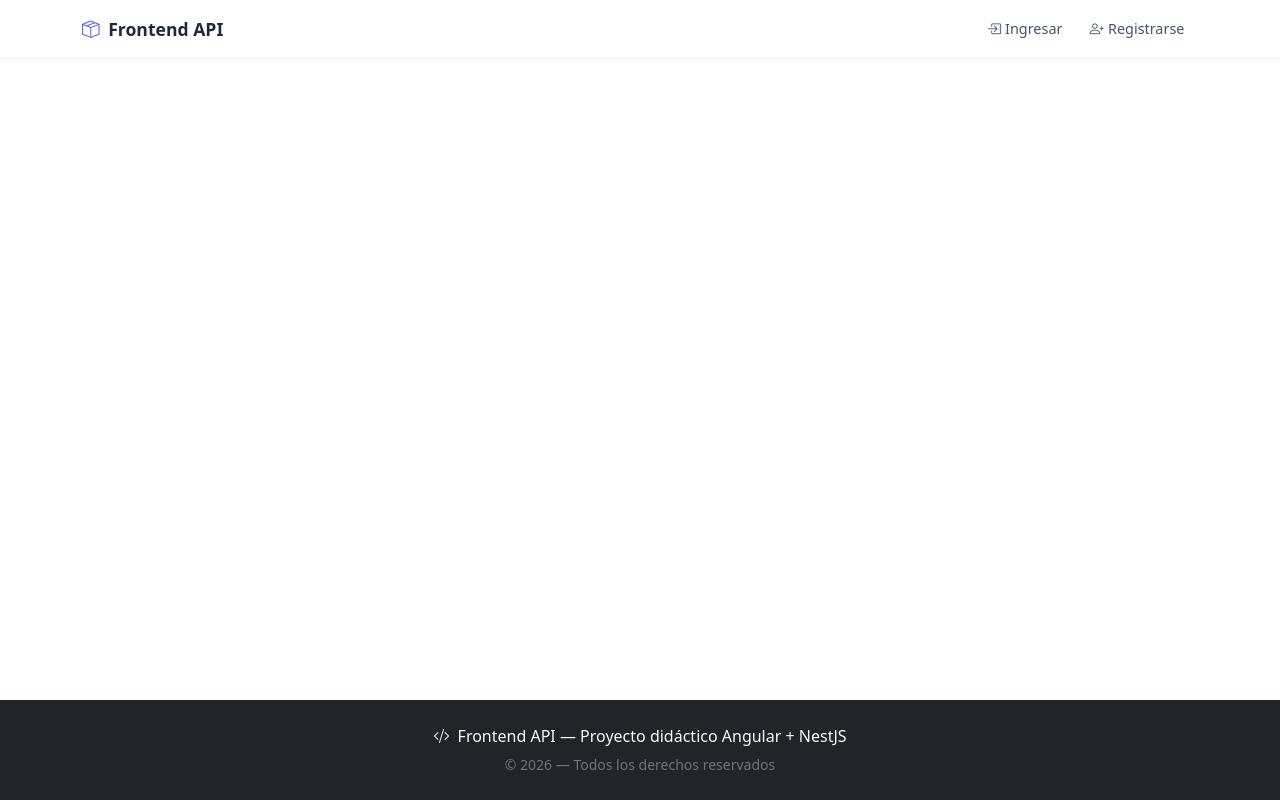
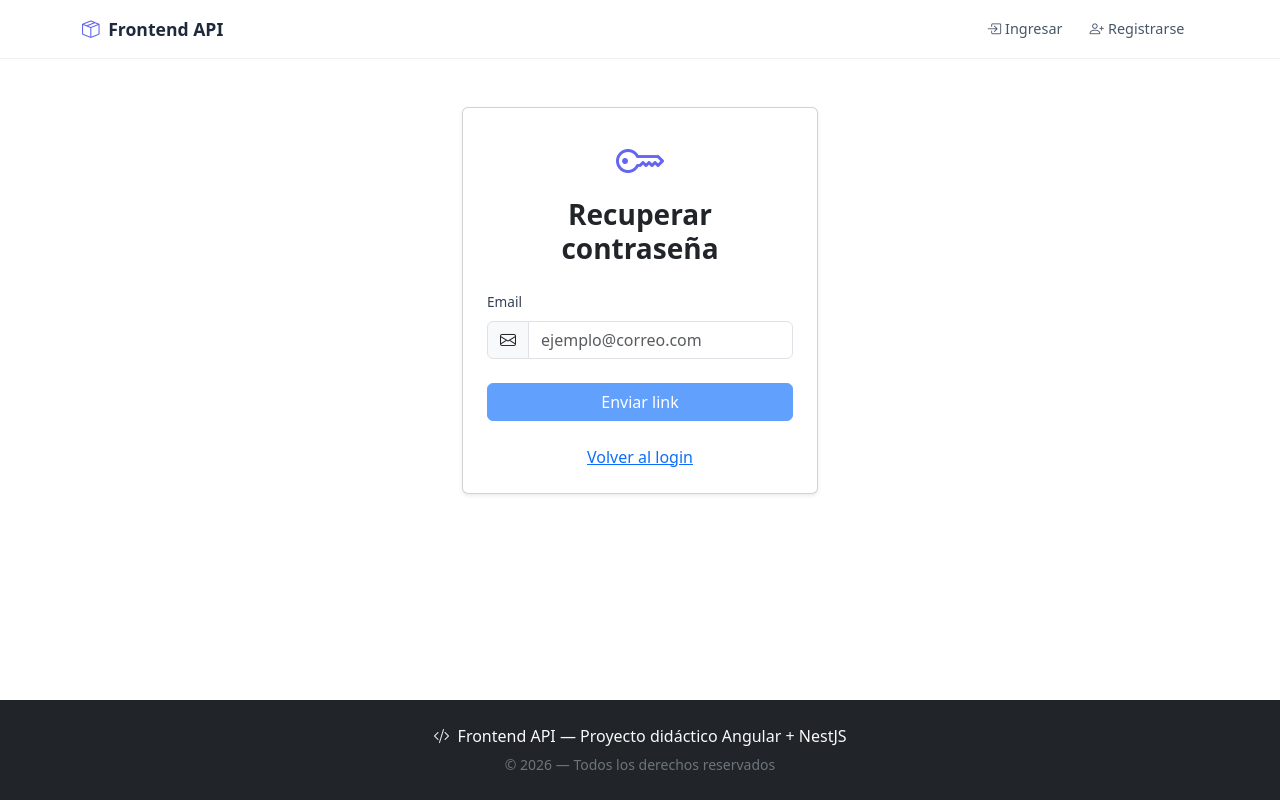
Before and after one commit to Sebastian21334/api-c, an Angular app in the folder front/: page /forgot-password in a window 1280 px wide. Before the commit this address led to /. Built offline with nearby package versions, Linux system fonts and the light colour scheme.

Commit message:
1.4 hecho

```diff
--- a/front/src/app/app.routes.ts
+++ b/front/src/app/app.routes.ts
@@ -49,6 +49,13 @@ export const routes: Routes = [
     path: 'verify-email',
     loadComponent: () => import('./pages/verify-email/verify-email').then((m) => m.VerifyEmailPage),
   },
-
+  {
+    path: 'forgot-password',
+    loadComponent: () => import('./pages/forgot-password/forgot-password').then((m) => m.ForgotPasswordPage),
+  },
+  {
+    path: 'reset-password',
+    loadComponent: () => import('./pages/reset-password/reset-password').then((m) => m.ResetPasswordPage),
+  },
 
 ];
--- /dev/null
+++ b/front/src/app/pages/forgot-password/forgot-password.html
@@ -0,0 +1,59 @@
+<div class="row justify-content-center mt-5">
+    <div class="col-md-5 col-lg-4">
+      <div class="card shadow-sm">
+        <div class="card-body p-4">
+          <div class="text-center mb-4">
+            <i class="bi bi-key display-5" style="color: var(--primary)"></i>
+            <h3 class="mt-2 fw-bold">Recuperar contraseña</h3>
+          </div>
+
+          @if (error) {
+            <div class="alert alert-danger d-flex align-items-center" role="alert">
+              <i class="bi bi-exclamation-triangle me-2"></i>
+              {{ error }}
+            </div>
+          }
+
+          @if (sent()) {
+            <div class="alert alert-success d-flex align-items-center" role="alert">
+              <i class="bi bi-envelope-check me-2"></i>
+              Si el email existe, recibirás un link para recuperar tu contraseña.
+            </div>
+            <p class="text-center mb-0">
+              <a routerLink="/login">Volver al login</a>
+            </p>
+          } @else {
+            <form (ngSubmit)="submit()" #form="ngForm">
+              <div class="mb-4">
+                <label for="email" class="form-label fw-medium">Email</label>
+                <div class="input-group">
+                  <span class="input-group-text"><i class="bi bi-envelope"></i></span>
+                  <input
+                    id="email"
+                    type="email"
+                    class="form-control"
+                    [(ngModel)]="email"
+                    name="email"
+                    required
+                    email
+                    placeholder="ejemplo@correo.com"
+                  />
+                </div>
+              </div>
+
+              <button type="submit" class="btn btn-primary w-100" [disabled]="form.invalid || loading()">
+                @if (loading()) {
+                  <span class="spinner-border spinner-border-sm me-1" role="status"></span>
+                }
+                Enviar link
+              </button>
+            </form>
+
+            <p class="mt-4 text-center text-muted mb-0">
+              <a routerLink="/login">Volver al login</a>
+            </p>
+          }
+        </div>
+      </div>
+    </div>
+  </div>
--- /dev/null
+++ b/front/src/app/pages/forgot-password/forgot-password.ts
@@ -0,0 +1,33 @@
+import { Component, inject, signal } from '@angular/core';
+import { FormsModule } from '@angular/forms';
+import { RouterLink } from '@angular/router';
+import { firstValueFrom } from 'rxjs';
+import { AuthService } from '../../services/auth.service';
+
+@Component({
+  selector: 'app-forgot-password',
+  imports: [FormsModule, RouterLink],
+  templateUrl: './forgot-password.html',
+  styleUrl: './forgot-password.css',
+})
+export class ForgotPasswordPage {
+  private auth = inject(AuthService);
+
+  email = '';
+  error = '';
+  sent = signal(false);
+  loading = signal(false);
+
+  async submit(): Promise<void> {
+    this.error = '';
+    this.loading.set(true);
+    try {
+      await firstValueFrom(this.auth.forgotPassword(this.email));
+      this.sent.set(true);
+    } catch (err: any) {
+      this.error = err.error?.message || 'Error al enviar el email';
+    } finally {
+      this.loading.set(false);
+    }
+  }
+}
--- a/front/src/app/pages/login/login.html
+++ b/front/src/app/pages/login/login.html
@@ -62,4 +62,22 @@
       </div>
     </div>
   </div>
+  <div class="mb-4">
+    <label for="password" class="form-label fw-medium">Contraseña</label>
+    <div class="input-group">
+      <span class="input-group-text"><i class="bi bi-lock"></i></span>
+      <input
+        id="password"
+        type="password"
+        class="form-control"
+        [(ngModel)]="password"
+        name="password"
+        required
+        placeholder="••••••••"
+      />
+    </div>
+    <div class="text-end mt-1">
+      <a routerLink="/forgot-password" class="small">¿Olvidaste tu contraseña?</a>
+    </div>
+  </div>
 </div>
--- /dev/null
+++ b/front/src/app/pages/reset-password/reset-password.html
@@ -0,0 +1,80 @@
+<div class="row justify-content-center mt-5">
+    <div class="col-md-5 col-lg-4">
+      <div class="card shadow-sm">
+        <div class="card-body p-4">
+          <div class="text-center mb-4">
+            <i class="bi bi-shield-lock display-5" style="color: var(--primary)"></i>
+            <h3 class="mt-2 fw-bold">Nueva contraseña</h3>
+          </div>
+
+          @if (invalidLink()) {
+            <div class="alert alert-danger d-flex align-items-center" role="alert">
+              <i class="bi bi-exclamation-triangle me-2"></i>
+              Link inválido. Volvé a solicitar la recuperación.
+            </div>
+            <p class="text-center mb-0">
+              <a routerLink="/forgot-password">Solicitar nuevo link</a>
+            </p>
+          } @else if (success()) {
+            <div class="alert alert-success d-flex align-items-center" role="alert">
+              <i class="bi bi-check-circle me-2"></i>
+              Contraseña actualizada correctamente.
+            </div>
+            <p class="text-center mb-0">
+              <a routerLink="/login">Ir a iniciar sesión</a>
+            </p>
+          } @else {
+            @if (error) {
+              <div class="alert alert-danger d-flex align-items-center" role="alert">
+                <i class="bi bi-exclamation-triangle me-2"></i>
+                {{ error }}
+              </div>
+            }
+
+            <form (ngSubmit)="submit()" #form="ngForm">
+              <div class="mb-3">
+                <label for="password" class="form-label fw-medium">Nueva contraseña</label>
+                <div class="input-group">
+                  <span class="input-group-text"><i class="bi bi-lock"></i></span>
+                  <input
+                    id="password"
+                    type="password"
+                    class="form-control"
+                    [(ngModel)]="password"
+                    name="password"
+                    required
+                    minlength="8"
+                    placeholder="••••••••"
+                  />
+                </div>
+              </div>
+
+              <div class="mb-4">
+                <label for="confirmPassword" class="form-label fw-medium">Confirmar contraseña</label>
+                <div class="input-group">
+                  <span class="input-group-text"><i class="bi bi-lock-fill"></i></span>
+                  <input
+                    id="confirmPassword"
+                    type="password"
+                    class="form-control"
+                    [(ngModel)]="confirmPassword"
+                    name="confirmPassword"
+                    required
+                    minlength="8"
+                    placeholder="••••••••"
+                  />
+                </div>
+              </div>
+
+              <button type="submit" class="btn btn-primary w-100" [disabled]="form.invalid || loading()">
+                @if (loading()) {
+                  <span class="spinner-border spinner-border-sm me-1" role="status"></span>
+                }
+                Cambiar contraseña
+              </button>
+            </form>
+          }
+        </div>
+      </div>
+    </div>
+  </div>
--- /dev/null
+++ b/front/src/app/pages/reset-password/reset-password.ts
@@ -0,0 +1,57 @@
+import { Component, inject, signal } from '@angular/core';
+import { FormsModule } from '@angular/forms';
+import { ActivatedRoute, Router, RouterLink } from '@angular/router';
+import { firstValueFrom } from 'rxjs';
+import { AuthService } from '../../services/auth.service';
+
+@Component({
+  selector: 'app-reset-password',
+  imports: [FormsModule, RouterLink],
+  templateUrl: './reset-password.html',
+  styleUrl: './reset-password.css',
+})
+export class ResetPasswordPage {
+  private auth = inject(AuthService);
+  private route = inject(ActivatedRoute);
+  private router = inject(Router);
+
+  token = '';
+  password = '';
+  confirmPassword = '';
+  error = '';
+  success = signal(false);
+  loading = signal(false);
+  invalidLink = signal(false);
+
+  constructor() {
+    const token = this.route.snapshot.queryParamMap.get('token');
+    if (!token) {
+      this.invalidLink.set(true);
+    } else {
+      this.token = token;
+    }
+  }
+
+  async submit(): Promise<void> {
+    this.error = '';
+
+    if (this.password !== this.confirmPassword) {
+      this.error = 'Las contraseñas no coinciden';
+      return;
+    }
+    if (this.password.length < 8) {
+      this.error = 'La contraseña debe tener al menos 8 caracteres';
+      return;
+    }
+
+    this.loading.set(true);
+    try {
+      await firstValueFrom(this.auth.resetPassword(this.token, this.password));
+      this.success.set(true);
+    } catch (err: any) {
+      this.error = err.error?.message || 'Token inválido o expirado';
+    } finally {
+      this.loading.set(false);
+    }
+  }
+}
--- a/front/src/app/services/auth.service.ts
+++ b/front/src/app/services/auth.service.ts
@@ -73,4 +73,14 @@ export class AuthService {
     return this.http.post<{ message: string }>(`${this.api}/resend-verification`, {});
   }
 
+  forgotPassword(email: string): Observable<{ message: string }> {
+    return this.http.post<{ message: string }>(`${this.api}/forgot-password`, { email });
+  }
+
+  resetPassword(token: string, password: string): Observable<{ message: string }> {
+    return this.http.post<{ message: string }>(`${this.api}/reset-password`, { token, password });
+  }
+
+
+
 }
```
Also changed, not shown: front/src/app/pages/forgot-password/forgot-password.css (added), front/src/app/pages/reset-password/reset-password.css (added).
